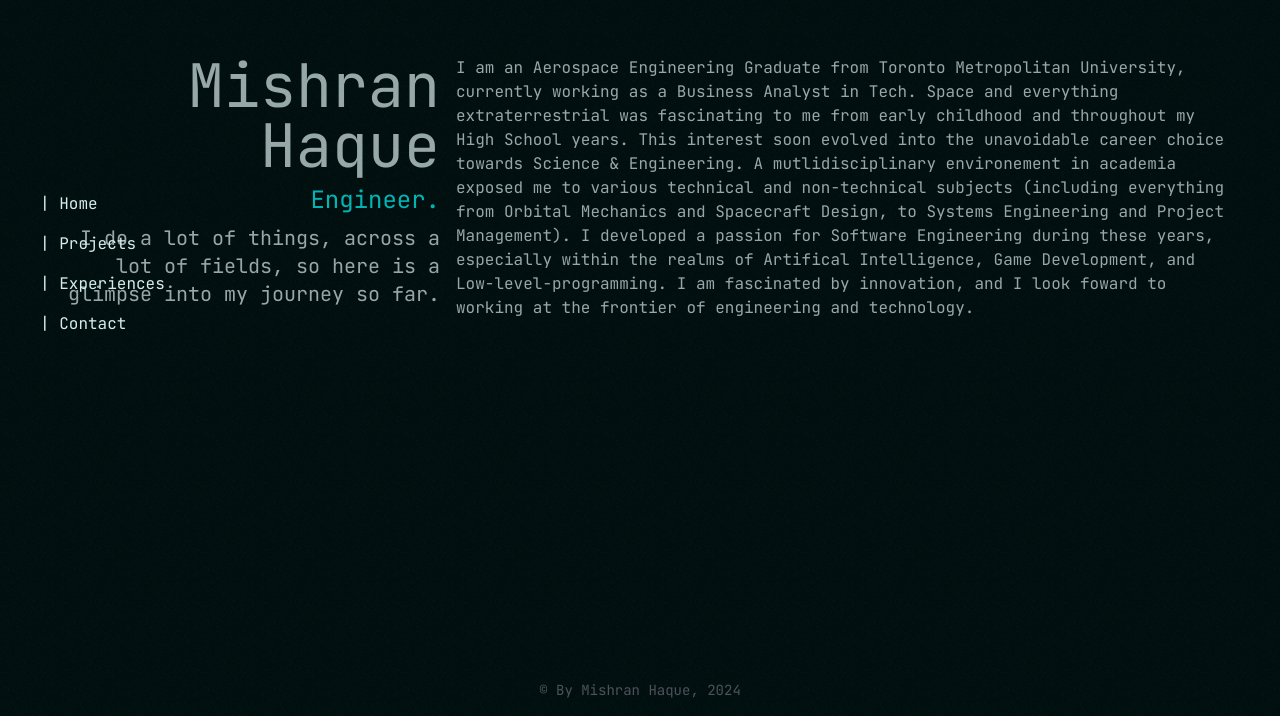
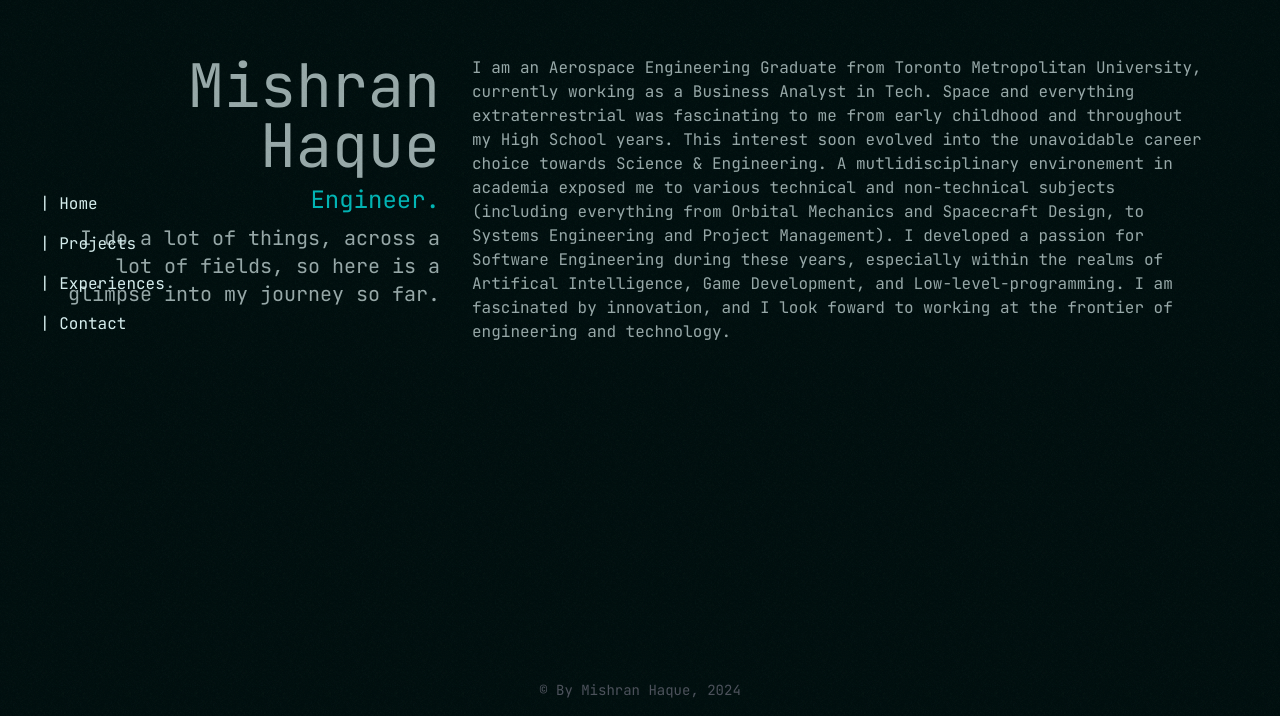
Before and after one commit to Haqquee/MishranHaque-Portfolio, a Next.js app: page / in a window 1280 px wide. Shown: the part 136-852 px from the top of the page. Built offline with nearby package versions, Linux system fonts and the light colour scheme; a web font is replaced by a local one.

Commit message:
Updated home page layout

```diff
--- a/app/components/Intro.tsx
+++ b/app/components/Intro.tsx
@@ -25,7 +25,7 @@ export default function Intro() {
                 </h3>
             </div>
 
-            <div className="py-10 text-left px-4 xl:w-2/3 xl:py-0 space-y-4 ">
+            <div className="py-10 text-left px-8 xl:w-2/3 xl:py-0 space-y-4">
                 <p>
                 {introContent.introduction}
                 </p>
```
